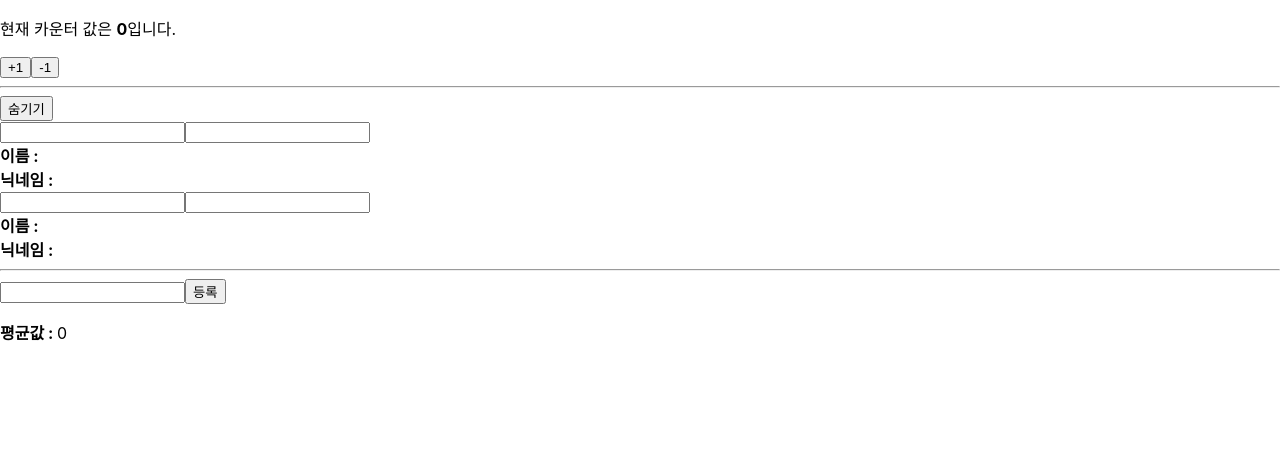
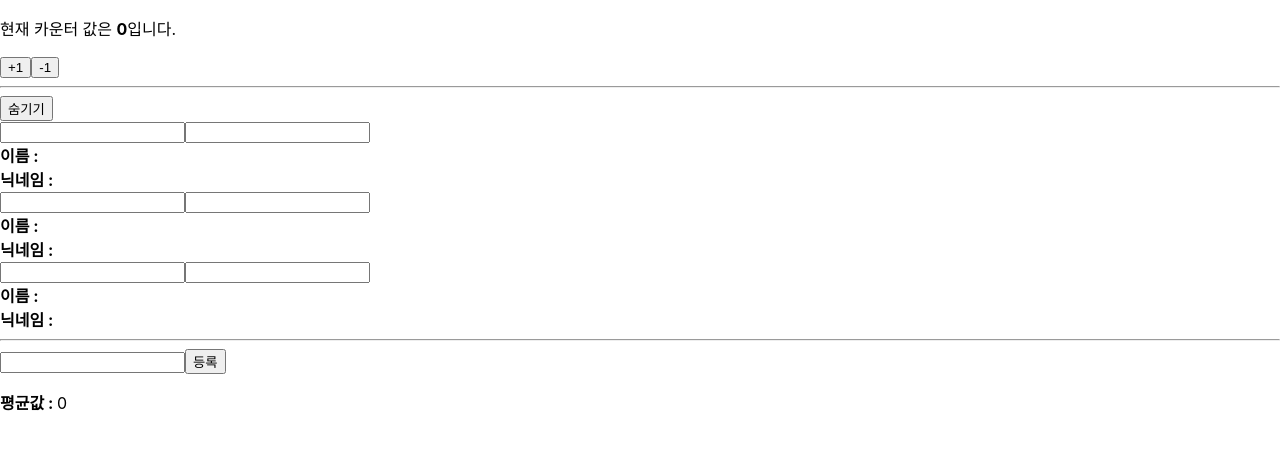
Before and after one commit to ezfood3/hooks-tutorial, a React (Create React App) app: page / in a window 1280 px wide. Both pictures are taken after a click on the button "보이기". Shown: the top 450 px of the page. Built offline with nearby package versions, Linux system fonts and the light colour scheme.

Commit message:
Hooks 연습

```diff
--- a/src/Info.js
+++ b/src/Info.js
@@ -1,4 +1,5 @@
 import React, { useState, useEffect, useReducer } from "react";
+import useInputs from "./useInputs";
 
 // Reducer의 장점
 const userInfoUpdate = (state, action) => {
@@ -31,6 +32,13 @@ const Info = () => {
   const onChangeNickName = (e) => {
     setNickName(e.target.value);
   };
+
+  // useInputs
+  const [myHookStates, onChangeMyHook] = useInputs({
+    name2: "",
+    nickName2: "",
+  });
+  const { name2, nickName2 } = myHookStates;
 
   // useEffect(() => {
   //   console.log("렌더링 완료 ");
@@ -92,6 +100,28 @@ const Info = () => {
         <b>닉네임 : </b>
         {nickName1}
       </div>
+      <div>
+        <input
+          type="text"
+          name="name2"
+          value={name2}
+          onChange={onChangeMyHook}
+        ></input>
+        <input
+          type="text"
+          name="nickName2"
+          value={nickName2}
+          onChange={onChangeMyHook}
+        ></input>
+      </div>
+      <div>
+        <b>이름 : </b>
+        {name2}
+      </div>
+      <div>
+        <b>닉네임 : </b>
+        {nickName2}
+      </div>
     </>
   );
 };
--- /dev/null
+++ b/src/useInputs.js
@@ -0,0 +1,18 @@
+import { useReducer } from "react";
+
+const reducer = (state, action) => {
+  return {
+    ...state,
+    [action.name]: action.value,
+  };
+};
+
+const useInputs = (initState) => {
+  const [state, dispatch] = useReducer(reducer, initState);
+  const onChange = (e) => {
+    dispatch(e.target);
+  };
+  return [state, onChange];
+};
+
+export default useInputs;
```
Also changed, not shown: 1 other file (tests, documents, lock files or other folders).
